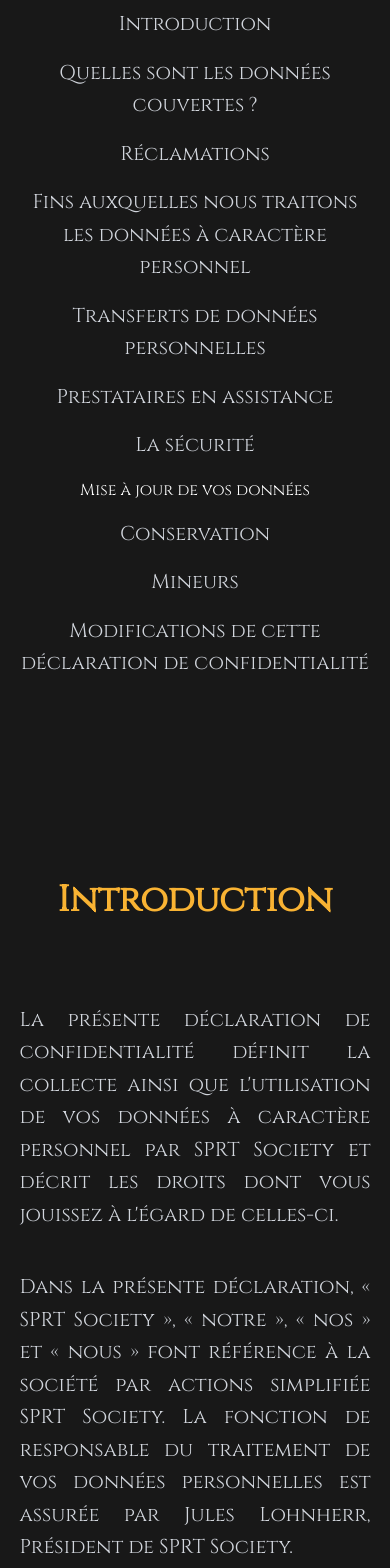
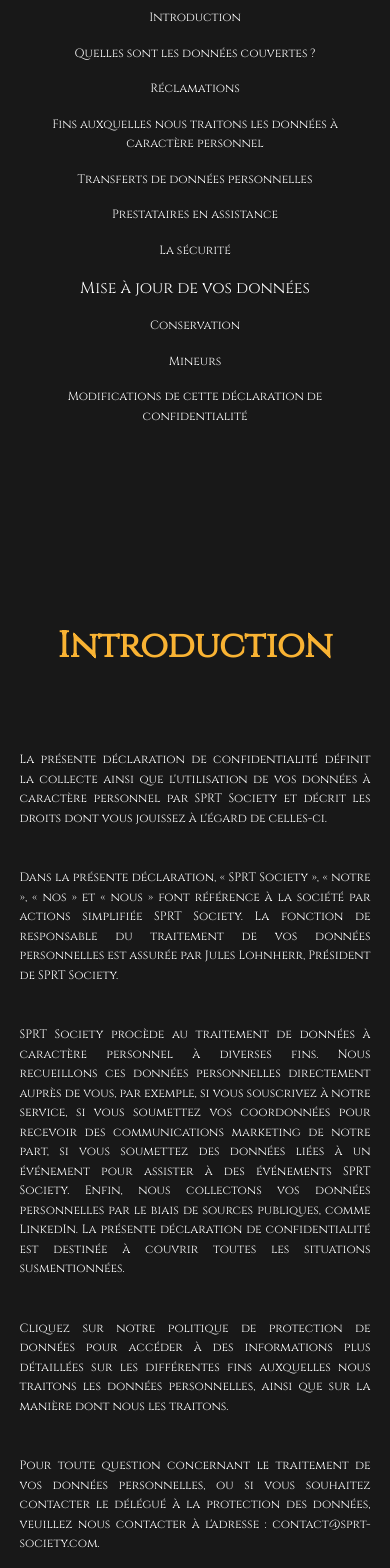
Before and after one commit to Pypypierre/sprt, a SvelteKit app: page /privacy_policy in a window 390 px wide. Shown: the part 380-1948 px from the top of the page. Built offline with nearby package versions, Linux system fonts and the light colour scheme.

Commit message:
feat: test adding xs text size for mobile device

```diff
--- a/src/routes/privacy_policy/+page.svelte
+++ b/src/routes/privacy_policy/+page.svelte
@@ -7,37 +7,37 @@
 			Dernière mise à jour : 24 septembre 2025
 		</h2>
 		<div class="flex flex-col md:items-center pt-5">
-				<div class="text-gray-300 text-xl md:text-xl leading-relaxed mt-4">
+				<div class="text-xs tablet:text-gray-300 text-xl md:text-xl leading-relaxed mt-4">
 					<a href="#Intro" class="hover:underline">Introduction</a>
 				</div>
-				<div class="text-gray-300 text-xl md:text-xl leading-relaxed mt-4">
+				<div class="text-xs tablet:text-gray-300 text-xl md:text-xl leading-relaxed mt-4">
 					<a href="#Covered_data" class="hover:underline">Quelles sont les données couvertes ?</a>
 				</div>
-				<div class="text-gray-300 text-xl md:text-xl leading-relaxed mt-4">
+				<div class="text-xs tablet:text-gray-300 text-xl md:text-xl leading-relaxed mt-4">
 					<a href="#Complaints" class="hover:underline">Réclamations</a>
 				</div>
-				<div class="text-gray-300 text-xl md:text-xl leading-relaxed mt-4">
+				<div class="text-xs tablet:text-gray-300 text-xl md:text-xl leading-relaxed mt-4">
 					<a href="#Use_of_personal_data" class="hover:underline">Fins auxquelles nous traitons les données à caractère personnel</a>
 				</div>
-				<div class="text-gray-300 text-xl md:text-xl leading-relaxed mt-4">
+				<div class="text-xs tablet:text-gray-300 text-xl md:text-xl leading-relaxed mt-4">
 					<a href="#Data_transfers" class="hover:underline">Transferts de données personnelles</a>
 				</div>
-				<div class="text-gray-300 text-xl md:text-xl leading-relaxed mt-4">
+				<div class="text-xs tablet:text-gray-300 text-xl md:text-xl leading-relaxed mt-4">
 					<a href="#Service_providers" class="hover:underline">Prestataires en assistance</a>
 				</div>
-				<div class="text-gray-300 text-xl md:text-xl leading-relaxed mt-4">
+				<div class="text-xs tablet:text-gray-300 text-xl md:text-xl leading-relaxed mt-4">
 					<a href="#Data_security" class="hover:underline">La sécurité</a>
 				</div>
-				<div class="text-gray-300 text-xl md:text-xl leading-relaxed mt-4"></div>
+				<div class="text-xs tablet:text-gray-300 text-xl md:text-xl leading-relaxed mt-4"></div>
 					<a href="#Data_update" class="hover:underline">Mise à jour de vos données</a>
 				</div>
-				<div class="text-gray-300 text-xl md:text-xl leading-relaxed mt-4">
+				<div class="text-xs tablet:text-gray-300 text-xl md:text-xl leading-relaxed mt-4">
 					<a href="#Data_retention" class="hover:underline">Conservation</a>
 				</div>
-				<div class="text-gray-300 text-xl md:text-xl leading-relaxed mt-4">
+				<div class="text-xs tablet:text-gray-300 text-xl md:text-xl leading-relaxed mt-4">
 					<a href="#Minors" class="hover:underline">Mineurs</a>
 				</div>
-				<div class="text-gray-300 text-xl md:text-xl leading-relaxed mt-4">
+				<div class="text-xs tablet:text-gray-300 text-xl md:text-xl leading-relaxed mt-4">
 					<a href="#Privacy_policy_changes" class="hover:underline">Modifications de cette déclaration de confidentialité</a>
 				</div>
 		</div>
@@ -49,19 +49,19 @@
 			Introduction
 		</h2>
 		<div class="flex flex-col md: items-center pt-5">
-			<p class="text-gray-300 text-xl md:text-xl leading-relaxed space-y-4 mt-10 text-justify">
+			<p class="text-xs tablet:text-gray-300 text-xl md:text-xl leading-relaxed space-y-4 mt-10 text-justify">
 				La présente déclaration de confidentialité définit la collecte ainsi que l'utilisation de vos données à caractère personnel par SPRT Society et décrit les droits dont vous jouissez à l'égard de celles-ci.
 			</p>
-			<p class="text-gray-300 text-xl md:text-xl leading-relaxed space-y-4 mt-10 text-justify">
+			<p class="text-xs tablet:text-gray-300 text-xl md:text-xl leading-relaxed space-y-4 mt-10 text-justify">
 				Dans la présente déclaration, « SPRT Society », « notre », « nos » et « nous » font référence à la société par actions simplifiée SPRT Society. La fonction de responsable du traitement de vos données personnelles est assurée par Jules Lohnherr, Président de SPRT Society.
 			</p>
-			<p class="text-gray-300 text-xl md:text-xl leading-relaxed space-y-4 mt-10 text-justify">
+			<p class="text-xs tablet:text-gray-300 text-xl md:text-xl leading-relaxed space-y-4 mt-10 text-justify">
 				SPRT Society procède au traitement de données à caractère personnel à diverses fins. Nous recueillons ces données personnelles directement auprès de vous, par exemple, si vous souscrivez à notre service, si vous soumettez vos coordonnées pour recevoir des communications marketing de notre part, si vous soumettez des données liées à un événement pour assister à des événements SPRT Society. Enfin, nous collectons vos données personnelles par le biais de sources publiques, comme LinkedIn. La présente déclaration de confidentialité est destinée à couvrir toutes les situations susmentionnées.
 			</p>
-			<p class="text-gray-300 text-xl md:text-xl leading-relaxed space-y-4 mt-10 text-justify">
+			<p class="text-xs tablet:text-gray-300 text-xl md:text-xl leading-relaxed space-y-4 mt-10 text-justify">
 				Cliquez sur notre politique de protection de données pour accéder à des informations plus détaillées sur les différentes fins auxquelles nous traitons les données personnelles, ainsi que sur la manière dont nous les traitons.
 			</p>
-			<p class="text-gray-300 text-xl md:text-xl leading-relaxed space-y-4 mt-10 text-justify">
+			<p class="text-xs tablet:text-gray-300 text-xl md:text-xl leading-relaxed space-y-4 mt-10 text-justify">
 				Pour toute question concernant le traitement de vos données personnelles, ou si vous souhaitez contacter le délégué à la protection des données, veuillez nous contacter à l'adresse : contact@sprt-society.com.
 			</p>
 		</div>
```
